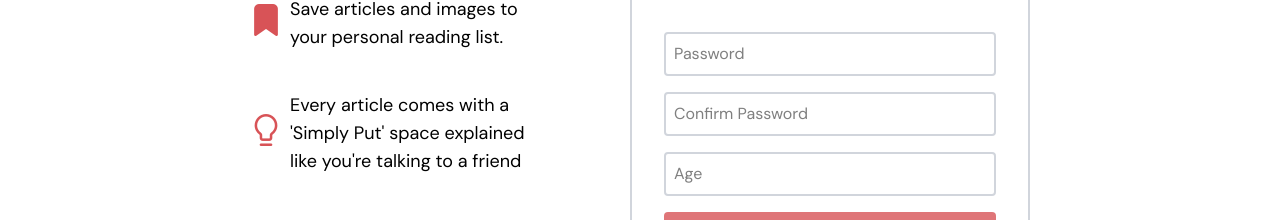
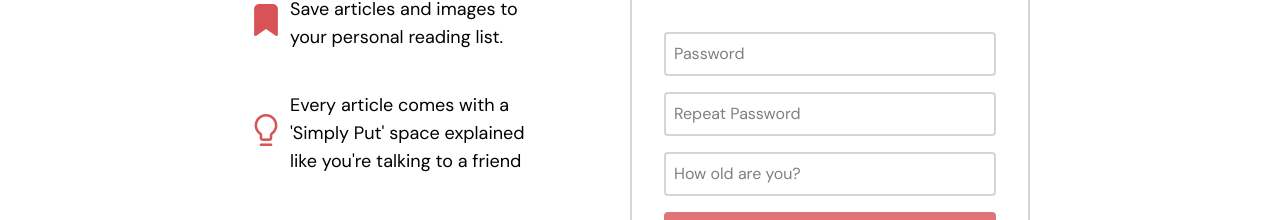
Before and after one commit to Orisabiyi/novashelf, a Vue app: page /sign-up in a window 1280 px wide. Both pictures are taken after typing "name@example.com" into the empty fields and a click on the button "Sign Up". Shown: the part 371-591 px from the top of the page. Built offline with nearby package versions, Linux system fonts and the light colour scheme.

Commit message:
style: refine Signup component form flow and improve placeholder text for clarity

```diff
--- a/src/components/auth/Signup.vue
+++ b/src/components/auth/Signup.vue
@@ -31,7 +31,7 @@ function handleSubmit() {
       `${(emailResult.error.issues[0].path[0], emailResult.error.issues[0].message)}`,
     );
 
-  step.value += 1;
+  if (step.value !== 2) return (step.value += 1);
 
   const result = authSchema.safeParse(payload);
   if (!result.success)
@@ -72,13 +72,13 @@ function handleSubmit() {
 
       <input
         type="password"
-        placeholder="Confirm Password"
+        placeholder="Repeat Password"
         v-model="confirmPassword"
         :class="`border-2 border-gray-300 rounded-sm p-2 focus:outline-none ${step === 2 ? 'block' : 'hidden'}`" />
 
       <input
         type="number"
-        placeholder="Age"
+        placeholder="How old are you?"
         v-model="age"
         :class="`border-2 border-gray-300 rounded-sm p-2 focus:outline-none ${step === 2 ? 'block' : 'hidden'}`" />
 
```
